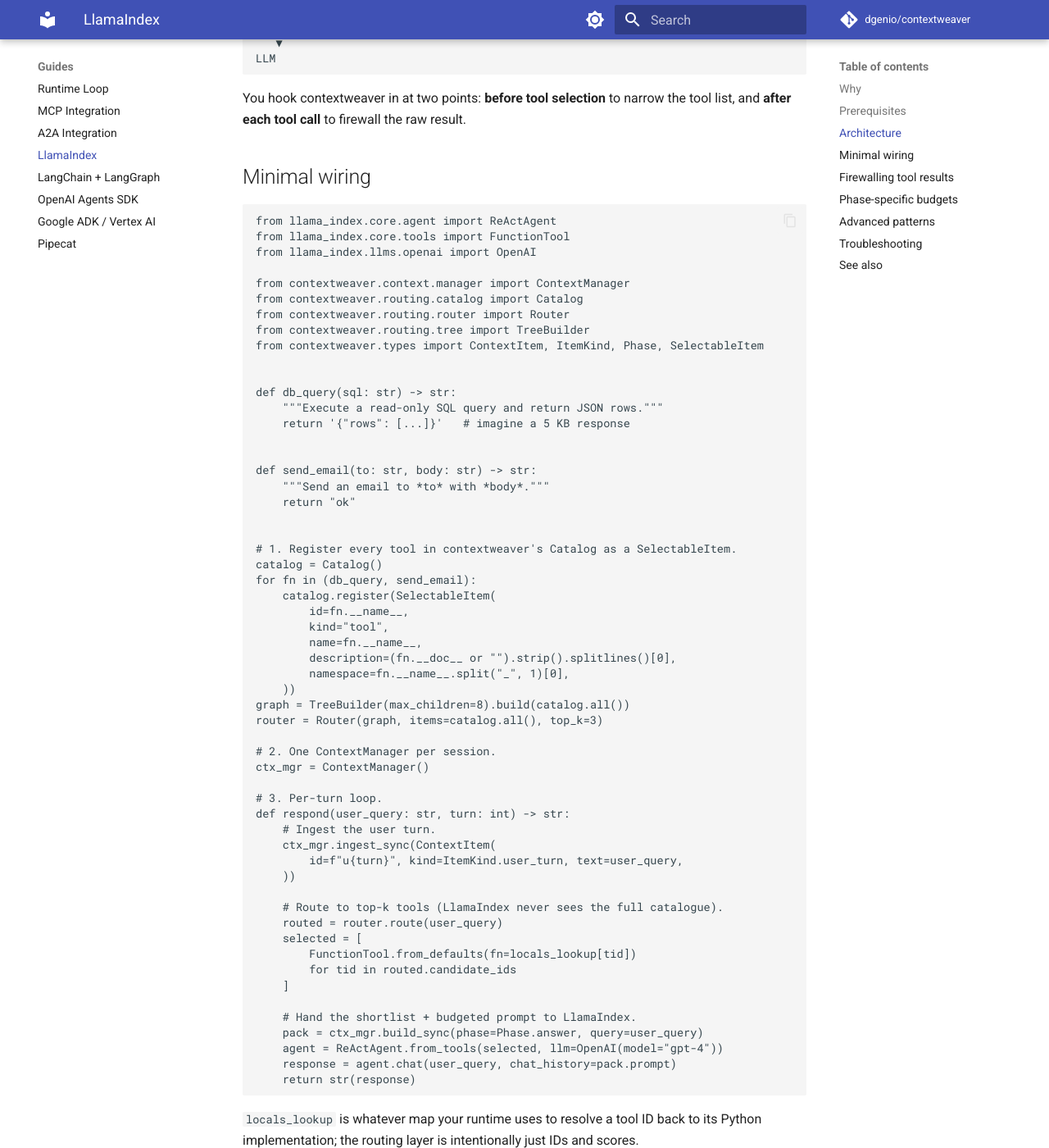
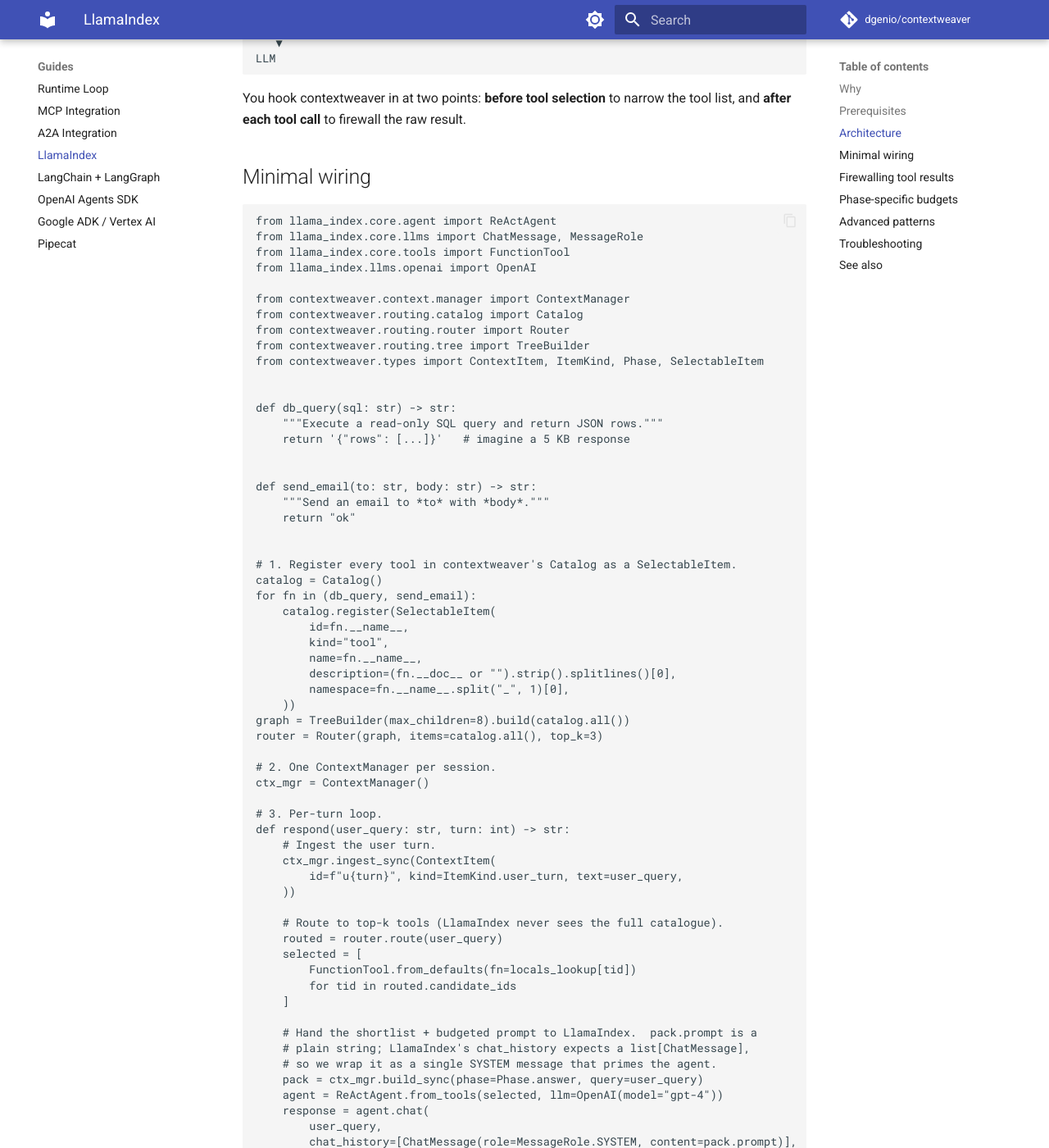
Before and after one commit to dgenio/contextweaver, an MkDocs documentation site: the page built from docs/integration_llamaindex.md, in a window 1280 px wide and 1400 px high, scrolled down 1149 px. Shown: the whole window at 82% size. Built offline with MkDocs 1.6.1 and Material for MkDocs 9.7.7, drawn with Linux system fonts in a browser that asks for light colours; comment, search, counter and statistics services are not loaded; some of the changed text lies outside the part shown.

Commit message:
docs(review): address Copilot review comments on PR #189
Six fixes from Copilot's PR-189 review (the two anchor-related comments
are false alarms — see reply on the threads):

- docs/cookbook.md: add missing `import json` to the firewall +
  drilldown snippet so the code block is copy-pasteable as advertised.
- docs/interop.md: link "OpenAI Agents SDK" to /docs/guides/agents
  (matches `integration_openai_adk.md`), not /docs/assistants/overview.
- docs/interop.md: correct the boundary diagram — `Router.route()`
  returns `RouteResult`; `ChoiceCard`s are assembled by
  `ContextManager.build_route_prompt()` or
  `routing.cards.make_choice_cards()`.  Update the surrounding prose
  accordingly.
- docs/integration_openai_adk.md: point `openai-agents` reference at
  the actual SDK repo (`openai-agents-python`), not `openai-python`.
- docs/integration_openai_adk.md: parse `msg.function_call.arguments`
  (JSON string) with `json.loads(...)` and call the function with
  `**fn_args`; add the matching `import json`.  Without the parse the
  callable would receive the JSON string as a single positional arg.
- docs/integration_llamaindex.md: wrap `pack.prompt` as
  `ChatMessage(role=MessageRole.SYSTEM, content=...)` before passing it
  as `chat_history` — LlamaIndex expects a list of `ChatMessage`s, not
  a bare string.  Troubleshooting bullet updated to match.

`mkdocs build`, `make example`, `ruff format/check`, and `mypy src/`
are all clean on this commit.

````diff
--- a/docs/integration_llamaindex.md
+++ b/docs/integration_llamaindex.md
@@ -58,6 +58,7 @@ result.
 
 ```python
 from llama_index.core.agent import ReActAgent
+from llama_index.core.llms import ChatMessage, MessageRole
 from llama_index.core.tools import FunctionTool
 from llama_index.llms.openai import OpenAI
 
@@ -108,10 +109,15 @@ def respond(user_query: str, turn: int) -> str:
         for tid in routed.candidate_ids
     ]
 
-    # Hand the shortlist + budgeted prompt to LlamaIndex.
+    # Hand the shortlist + budgeted prompt to LlamaIndex.  pack.prompt is a
+    # plain string; LlamaIndex's chat_history expects a list[ChatMessage],
+    # so we wrap it as a single SYSTEM message that primes the agent.
     pack = ctx_mgr.build_sync(phase=Phase.answer, query=user_query)
     agent = ReActAgent.from_tools(selected, llm=OpenAI(model="gpt-4"))
-    response = agent.chat(user_query, chat_history=pack.prompt)
+    response = agent.chat(
+        user_query,
+        chat_history=[ChatMessage(role=MessageRole.SYSTEM, content=pack.prompt)],
+    )
     return str(response)
 ```
 
@@ -193,7 +199,9 @@ the typical pattern is:
 
 - **`agent.chat()` answers as if it has no memory.** You probably didn't
   pass `pack.prompt` into the call. LlamaIndex won't pick it up from
-  contextweaver implicitly — you compile the context, you inject it.
+  contextweaver implicitly — you compile the context, you inject it (as
+  `chat_history=[ChatMessage(role=MessageRole.SYSTEM, content=pack.prompt)]`,
+  not as a bare string).
 - **The firewall summary is too short.** Override `Summarizer` on
   `ContextManager(summarizer=...)`; the default is a 500-char truncation
   of the first paragraph, deliberately conservative.
````
Also changed, not shown: docs/cookbook.md (+2 -0 lines), docs/integration_openai_adk.md (+9 -4 lines), docs/interop.md (+7 -3 lines).
